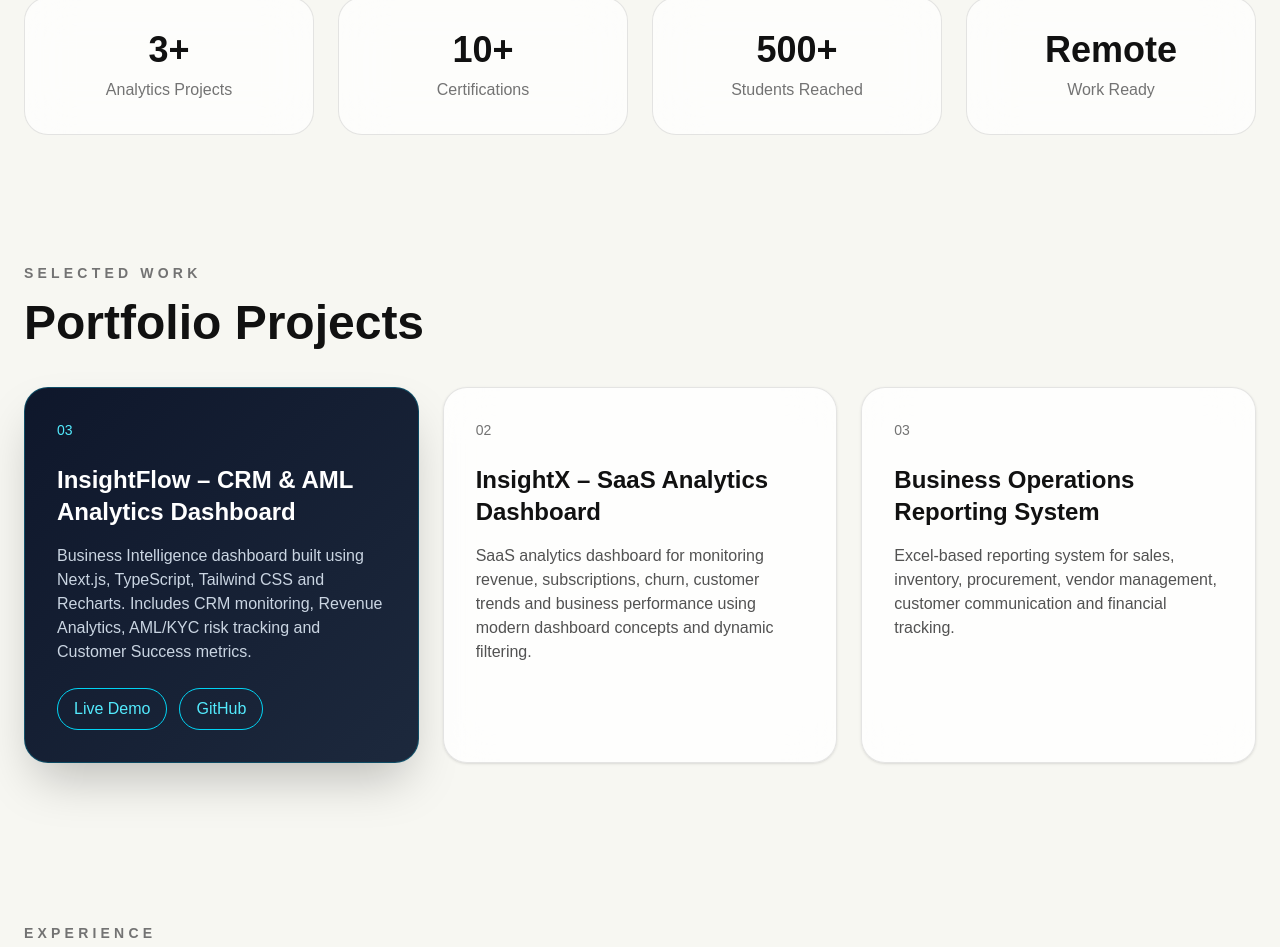
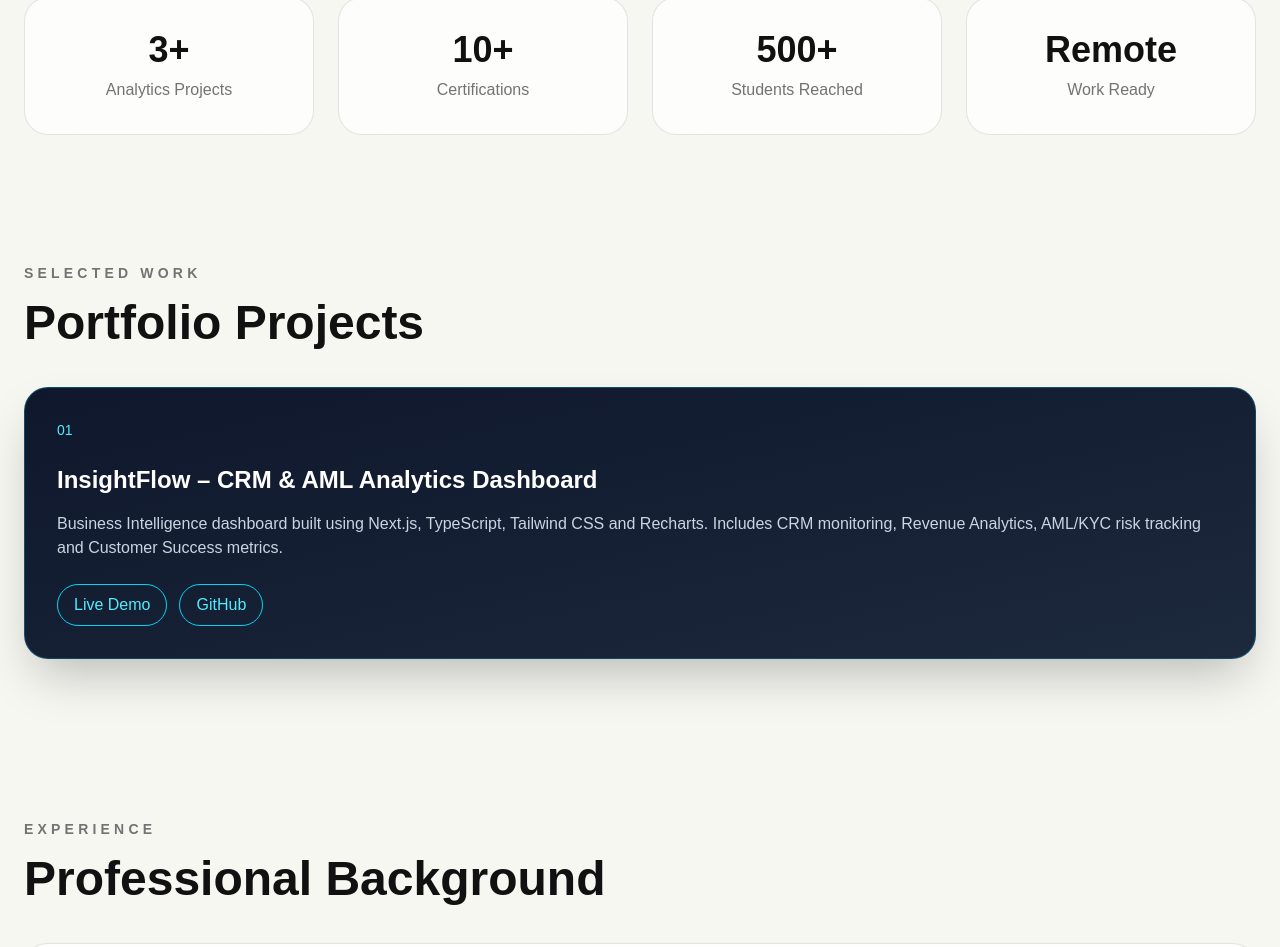
Before and after one commit to chetendrasince1999/chetendra-portfolio, a Next.js app: page / in a window 1280 px wide. Shown: the part 1160-2107 px from the top of the page. Built offline with nearby package versions, Linux system fonts and the light colour scheme.

Commit message:
Keep only InsightFlow project

```diff
--- a/app/page.tsx
+++ b/app/page.tsx
@@ -231,14 +231,19 @@ export default function Home() {
       </Reveal>
 
       <Reveal>
+        <Reveal>
   <section id="projects" className="mx-auto max-w-7xl px-6 py-20">
-          <p className="text-sm font-semibold uppercase tracking-[0.3em] text-neutral-500">Selected Work</p>
-          <h2 className="mt-4 text-4xl font-bold md:text-5xl">Portfolio Projects</h2>
+    <p className="text-sm font-semibold uppercase tracking-[0.3em] text-neutral-500">
+      Selected Work
+    </p>
 
-          <div className="mt-10 grid gap-6 md:grid-cols-3">
-          <div className="rounded-3xl border border-cyan-500/30 bg-gradient-to-br from-slate-900 to-slate-800 p-8 text-white shadow-2xl">
+    <h2 className="mt-4 text-4xl font-bold md:text-5xl">
+      Portfolio Projects
+    </h2>
 
-  <p className="text-sm text-cyan-300">03</p>
+    <div className="mt-10 grid gap-6 md:grid-cols-1">
+      <div className="rounded-3xl border border-cyan-500/30 bg-gradient-to-br from-slate-900 to-slate-800 p-8 text-white shadow-2xl transition duration-500 hover:-translate-y-2">
+        <p className="text-sm text-cyan-300">01</p>
 
         <h3 className="mt-6 text-2xl font-bold">
           InsightFlow – CRM & AML Analytics Dashboard
@@ -246,16 +251,15 @@ export default function Home() {
 
         <p className="mt-4 text-slate-300">
           Business Intelligence dashboard built using Next.js, TypeScript,
-    Tailwind CSS and Recharts. Includes CRM monitoring,
-    Revenue Analytics, AML/KYC risk tracking and Customer
-    Success metrics.
+          Tailwind CSS and Recharts. Includes CRM monitoring, Revenue
+          Analytics, AML/KYC risk tracking and Customer Success metrics.
         </p>
 
-  <div className="mt-6 flex gap-3 flex-wrap">
-
+        <div className="mt-6 flex flex-wrap gap-3">
           <a
             href="https://insight-flow-gamma-beryl.vercel.app/"
             target="_blank"
+            rel="noopener noreferrer"
             className="rounded-full border border-cyan-400 px-4 py-2 text-cyan-300 hover:bg-cyan-500 hover:text-white"
           >
             Live Demo
@@ -264,35 +268,16 @@ export default function Home() {
           <a
             href="https://github.com/chetendrasince1999/InsightFlow"
             target="_blank"
-      className="rounded-full border border-cyan-400 text-cyan-300 px-4 py-2 hover:bg-white hover:text-black"
+            rel="noopener noreferrer"
+            className="rounded-full border border-cyan-400 px-4 py-2 text-cyan-300 hover:bg-cyan-500 hover:text-white"
           >
             GitHub
           </a>
-
         </div>
-
       </div>
-
-            <Tile>
-              <p className="text-sm text-neutral-500">02</p>
-              <h3 className="mt-6 text-2xl font-bold">InsightX – SaaS Analytics Dashboard</h3>
-              <p className="mt-4 text-neutral-600">
-                SaaS analytics dashboard for monitoring revenue, subscriptions, churn,
-                customer trends and business performance using modern dashboard concepts
-                and dynamic filtering.
-              </p>
-            </Tile>
-
-            <Tile>
-              <p className="text-sm text-neutral-500">03</p>
-              <h3 className="mt-6 text-2xl font-bold">Business Operations Reporting System</h3>
-              <p className="mt-4 text-neutral-600">
-                Excel-based reporting system for sales, inventory, procurement, vendor
-                management, customer communication and financial tracking.
-              </p>
-            </Tile>
     </div>
   </section>
+</Reveal>
       </Reveal>
 
       <Reveal>
```
Lines whose indentation alone changed are shown as unchanged.
